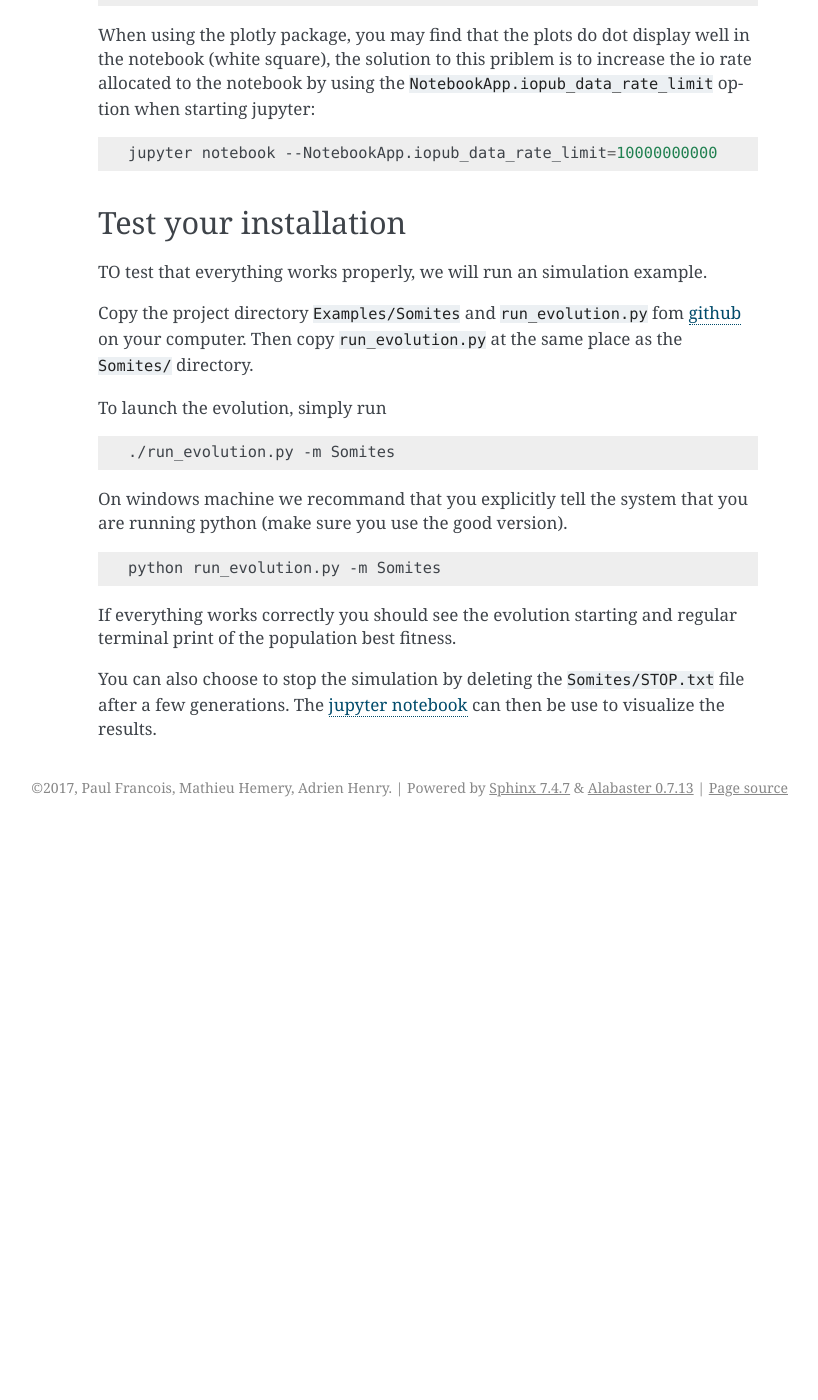
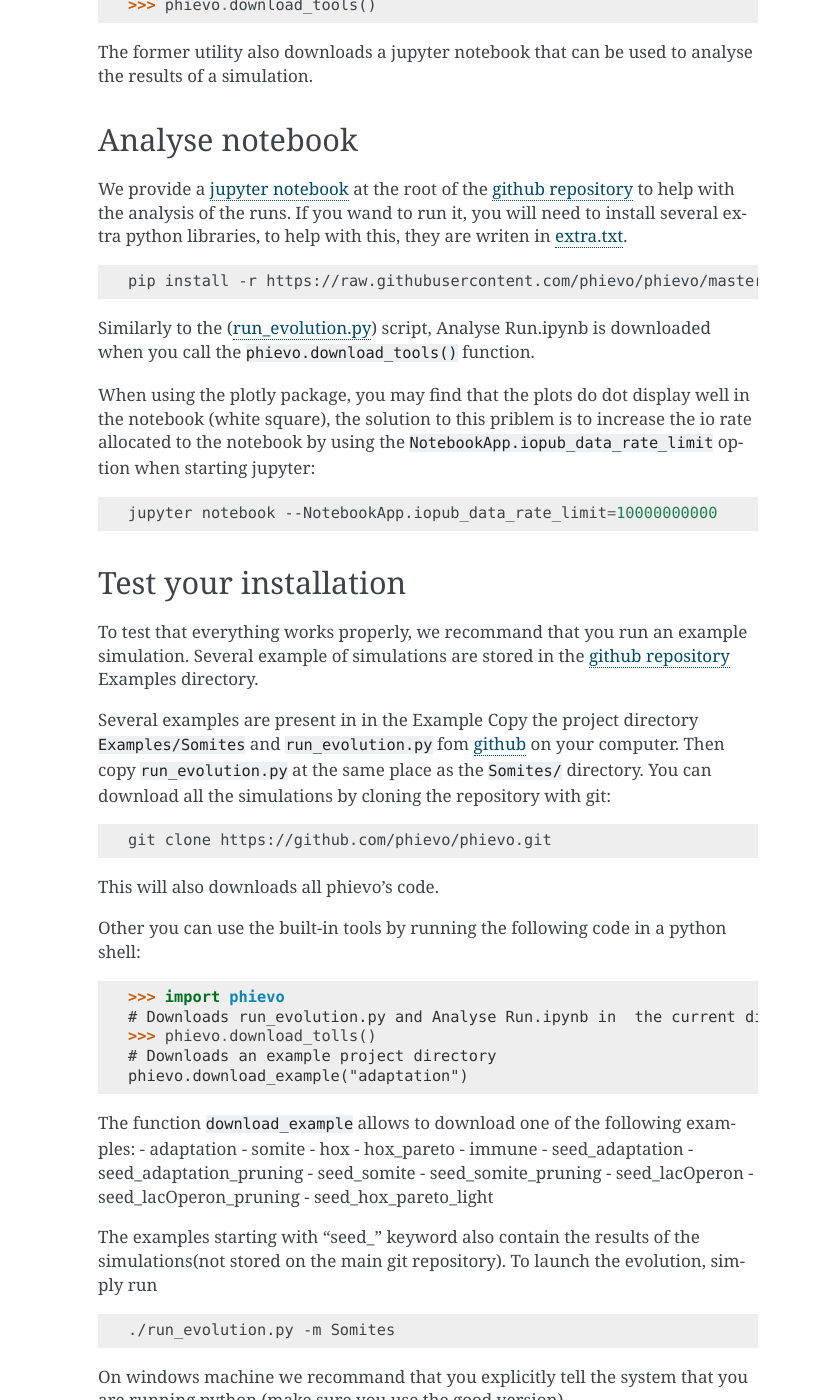
Before and after one commit to phievo/phievo, a Sphinx documentation site: the page built from docs/source/installation.rst, in a window 1280 px wide and 1400 px high, scrolled down 2431 px. Shown: the whole window, without its empty margins (322-1140 px from the left). Built offline with Sphinx 7.4.7, drawn with Linux system fonts in a browser that asks for light colours; before the commit the page ends 3258 px from its top, so only the background shows below that; some of the changed text lies outside the part shown.

Commit message:
Update doc on how to quickstart a simulation (not finished)

```diff
--- a/docs/source/installation.rst
+++ b/docs/source/installation.rst
@@ -115,20 +115,43 @@
 
     sudo pip install pygraphviz --install-option="--include-path=/usr/include/graphviz" --install-option="--library-path=/usr/lib/graphviz/"
 
+run\_evolution.py script
+~~~~~~~~~~~~~~~~~~~~~~~~
+
+An extra script
+(`run\_evolution.py <https://raw.githubusercontent.com/phievo/phievo/master/run_evolution.py>`__)
+needs to be downloaded with the phievo package to start an evolution. It
+is stored in the root of the phievo repository.
+
+You can either manually download it or open a python terminal and run
+
+.. code:: python
+
+    >>> import phievo
+    >>> phievo.download_tools()
+
+The former utility also downloads a jupyter notebook that can be used to
+analyse the results of a simulation.
+
 Analyse notebook
 ~~~~~~~~~~~~~~~~
 
 We provide a `jupyter
 notebook <https://github.com/phievo/phievo/blob/master/Analyse%20Run.ipynb>`__
-to help with the analysis of the runs. If you wand to run it, you will
-need to install several extra python libraries, to help with this, they
-are writen in
+at the root of the `github
+repository <https://github.com/phievo/phievo>`__ to help with the
+analysis of the runs. If you wand to run it, you will need to install
+several extra python libraries, to help with this, they are writen in
 `extra.txt <https://raw.githubusercontent.com/phievo/phievo/master/extra.txt>`__.
 
 .. code:: bash
 
     pip install -r https://raw.githubusercontent.com/phievo/phievo/master/extra.txt
-    jupyter nbextension enable --py --sys-prefix widgetsnbextension
+
+Similarly to the
+(`run\_evolution.py <https://raw.githubusercontent.com/phievo/phievo/master/run_evolution.py>`__)
+script, Analyse Run.ipynb is downloaded when you call the
+``phievo.download_tools()`` function.
 
 When using the plotly package, you may find that the plots do dot
 display well in the notebook (white square), the solution to this
@@ -142,15 +165,45 @@
 Test your installation
 ~~~~~~~~~~~~~~~~~~~~~~
 
-TO test that everything works properly, we will run an simulation
-example.
+To test that everything works properly, we recommand that you run an
+example simulation. Several example of simulations are stored in the
+`github
+repository <https://github.com/phievo/phievo/tree/master/Examples>`__
+Examples directory.
 
-Copy the project directory ``Examples/Somites`` and ``run_evolution.py``
-fom `github <https://github.com/phievo/phievo>`__ on your computer. Then
+Several examples are present in in the Example Copy the project
+directory ``Examples/Somites`` and ``run_evolution.py`` fom
+`github <https://github.com/phievo/phievo>`__ on your computer. Then
 copy ``run_evolution.py`` at the same place as the ``Somites/``
-directory.
+directory. You can download all the simulations by cloning the
+repository with git:
 
-To launch the evolution, simply run
+.. code:: bash
+
+        git clone https://github.com/phievo/phievo.git
+
+This will also downloads all phievo's code.
+
+Other you can use the built-in tools by running the following code in a
+python shell:
+
+.. code:: python
+
+    >>> import phievo
+    # Downloads run_evolution.py and Analyse Run.ipynb in  the current directory
+    >>> phievo.download_tolls()
+    # Downloads an example project directory
+    phievo.download_example("adaptation")
+
+The function ``download_example`` allows to download one of the
+following examples: - adaptation - somite - hox - hox\_pareto - immune -
+seed\_adaptation - seed\_adaptation\_pruning - seed\_somite -
+seed\_somite\_pruning - seed\_lacOperon - seed\_lacOperon\_pruning -
+seed\_hox\_pareto\_light
+
+The examples starting with "seed\_" keyword also contain the results of
+the simulations(not stored on the main git repository). To launch the
+evolution, simply run
 
 .. code:: bash
 
```
Also changed, not shown: docs/source/examples.md (+10 -8 lines), docs/source/examples.rst (+10 -8 lines), docs/source/installation.md (+57 -8 lines).
